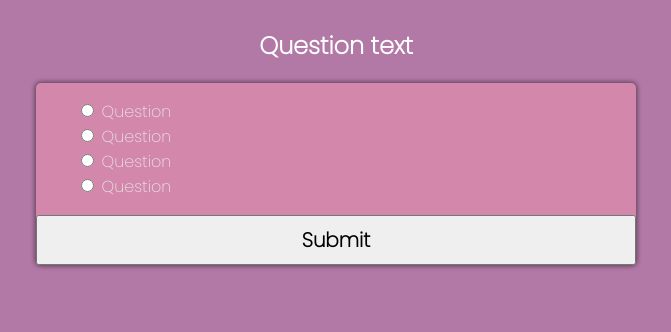
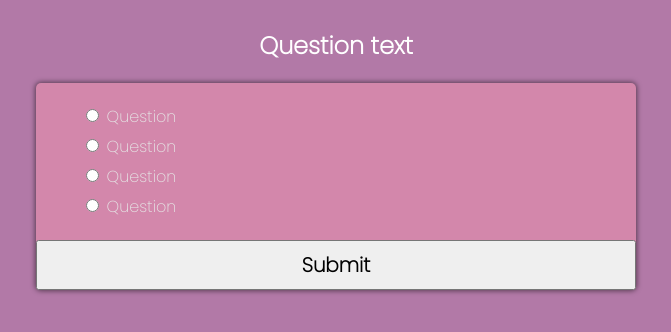
Before and after one commit to majordomos/quizz_app, a plain HTML site: page index.html in a window 1280 px wide. Shown: the whole page, without its empty margins (304-975 px from the left). Drawn offline with Linux system fonts and the light colour scheme.

Commit message:
style fixes

```diff
--- a/style.css
+++ b/style.css
@@ -6,6 +6,14 @@ body {
     justify-content: center;
     flex-direction: column;
     font-family: 'Poppins', sans-serif;
+}
+
+ul li {
+    margin: 5px;
+}
+
+li input,label{
+    cursor: pointer;
 }
 
 .quiz-container {
@@ -26,6 +34,7 @@ h2{
 }
 
 button {
+    cursor: pointer;
     font-weight: bold;
     font-size: 20px;
     display: block;
```
